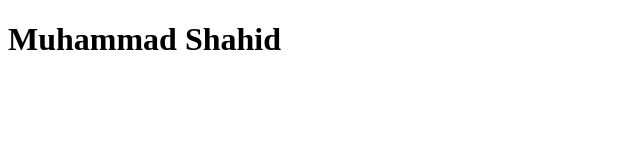
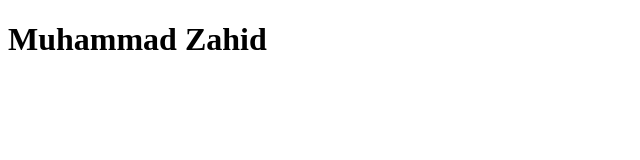
Before and after one commit to only-shahid/Headers, a plain HTML site: page index.html in a window 1280 px wide. Shown: the full height of the page, 0-640 px from the left. Drawn offline with Linux system fonts and the light colour scheme.

Commit message:
Final Commit

```diff
--- a/index.html
+++ b/index.html
@@ -4,7 +4,7 @@
 
     </title>
     <body>
-        <h1>Muhammad Shahid</h1>
+        <h1>Muhammad Zahid</h1>
 
     </body>
 </html>
```
